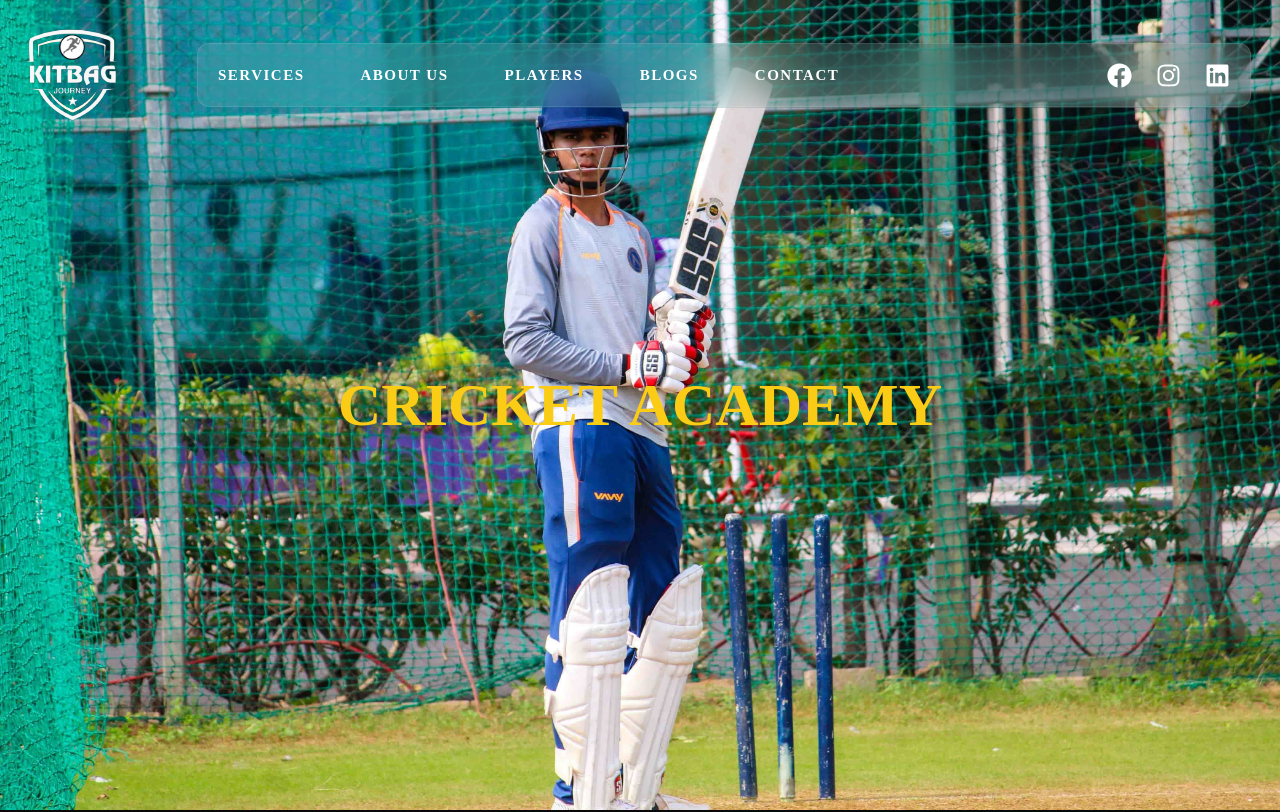
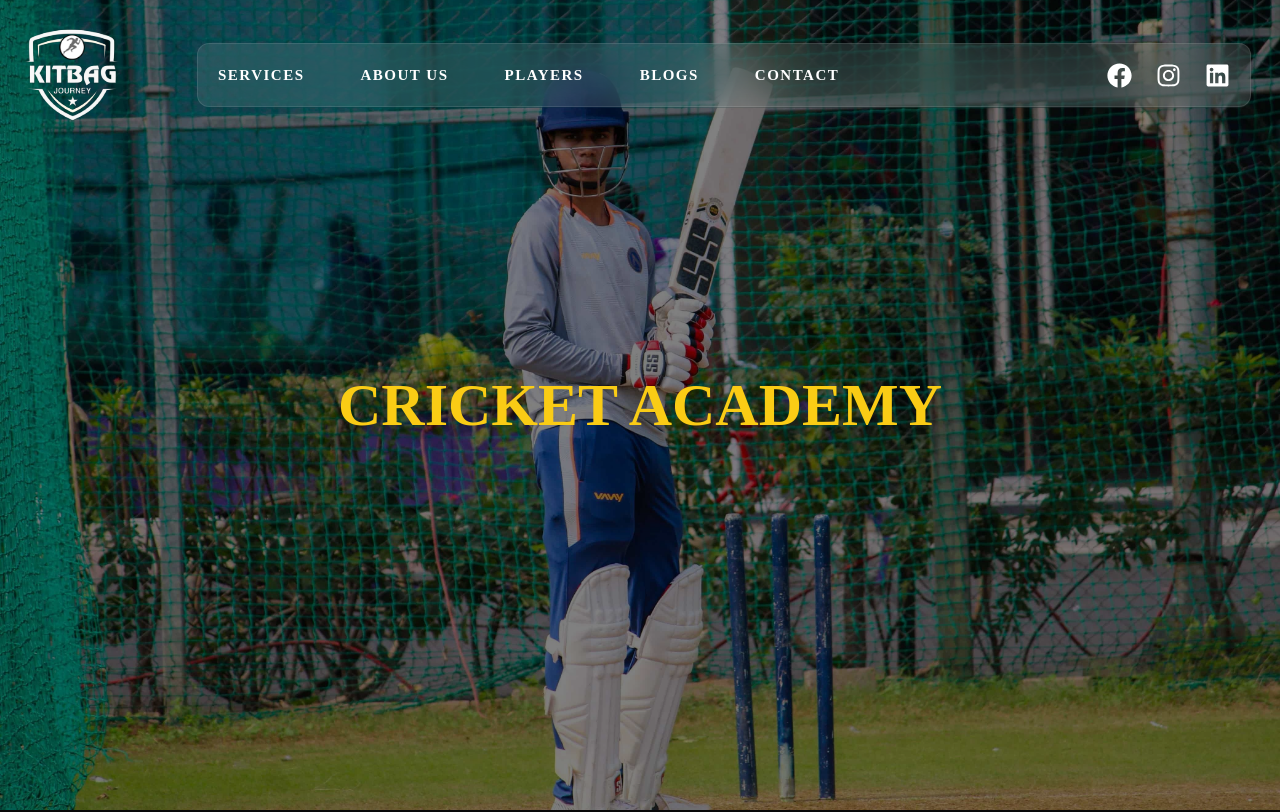
Before and after one commit to ssfdigitalmarketer-source/kitbag-journey, a React (Vite) app: page /cricket-academy in a window 1280 px wide. Shown: the top 812 px of the page. Built offline with nearby package versions, Linux system fonts and the light colour scheme; a web font is replaced by a local one.

Commit message:
fixed stuff

```diff
--- a/src/components/Navbar.jsx
+++ b/src/components/Navbar.jsx
@@ -66,11 +66,11 @@ const Navbar = ({ showMenu = true }) => {
                 </li>
               </Link>
 
-              <Link to="/legal-consultancy">
+              {/* <Link to="/legal-consultancy">
                 <li className="px-4 py-3 hover:bg-yellow-400 hover:text-black">
                   Legal Consultancy
                 </li>
-              </Link>
+              </Link> */}
               <Link to="/cricket-academy">
                 <li className="px-4 py-3 hover:bg-yellow-400 hover:text-black">
                   Cricket Academy
@@ -133,9 +133,9 @@ const Navbar = ({ showMenu = true }) => {
                     <li className="hover:text-yellow-400">
                       <Link to="/cricket-league-management">Cricket League Management</Link>
                     </li>
-                    <li className="hover:text-yellow-400">
+                    {/* <li className="hover:text-yellow-400">
                       <Link to="/legal-consultancy">Legal Consultancy</Link>
-                    </li>
+                    </li> */}
                     <li className="hover:text-yellow-400">
                       <Link to="/cricket-academy">Cricket Academy</Link>
                     </li>
--- a/src/pages/service pages/cricketAcademy.jsx
+++ b/src/pages/service pages/cricketAcademy.jsx
@@ -6,7 +6,7 @@ const CricketAcademy = () => {
                     <img
                         src="/assets/services/cricket_academy_cover.jpg"
                         alt="cricket academy"
-                        className="w-full block"
+                        className="w-full block brightness-50"
                         loading="lazy"
                     />
 
```
